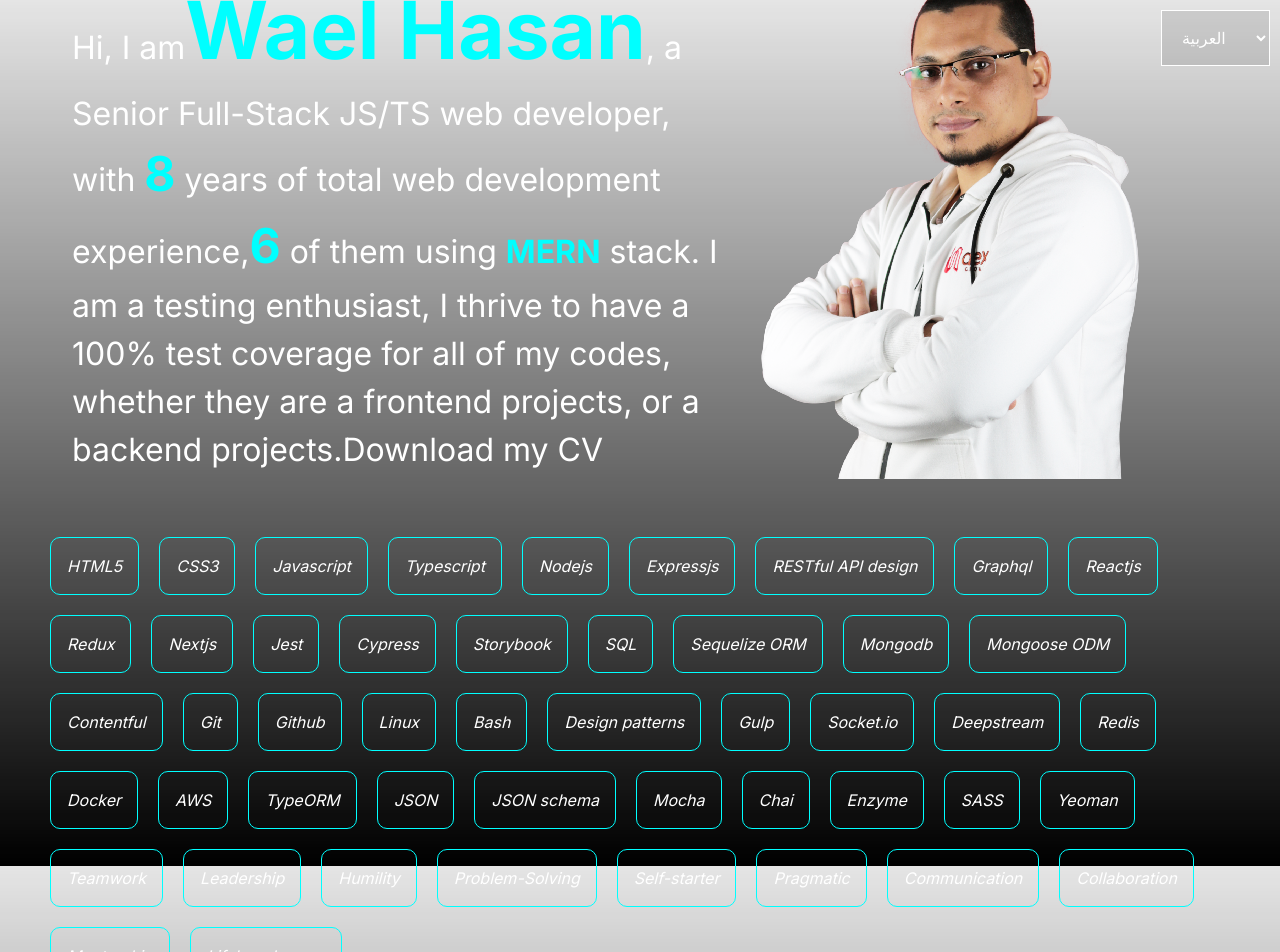
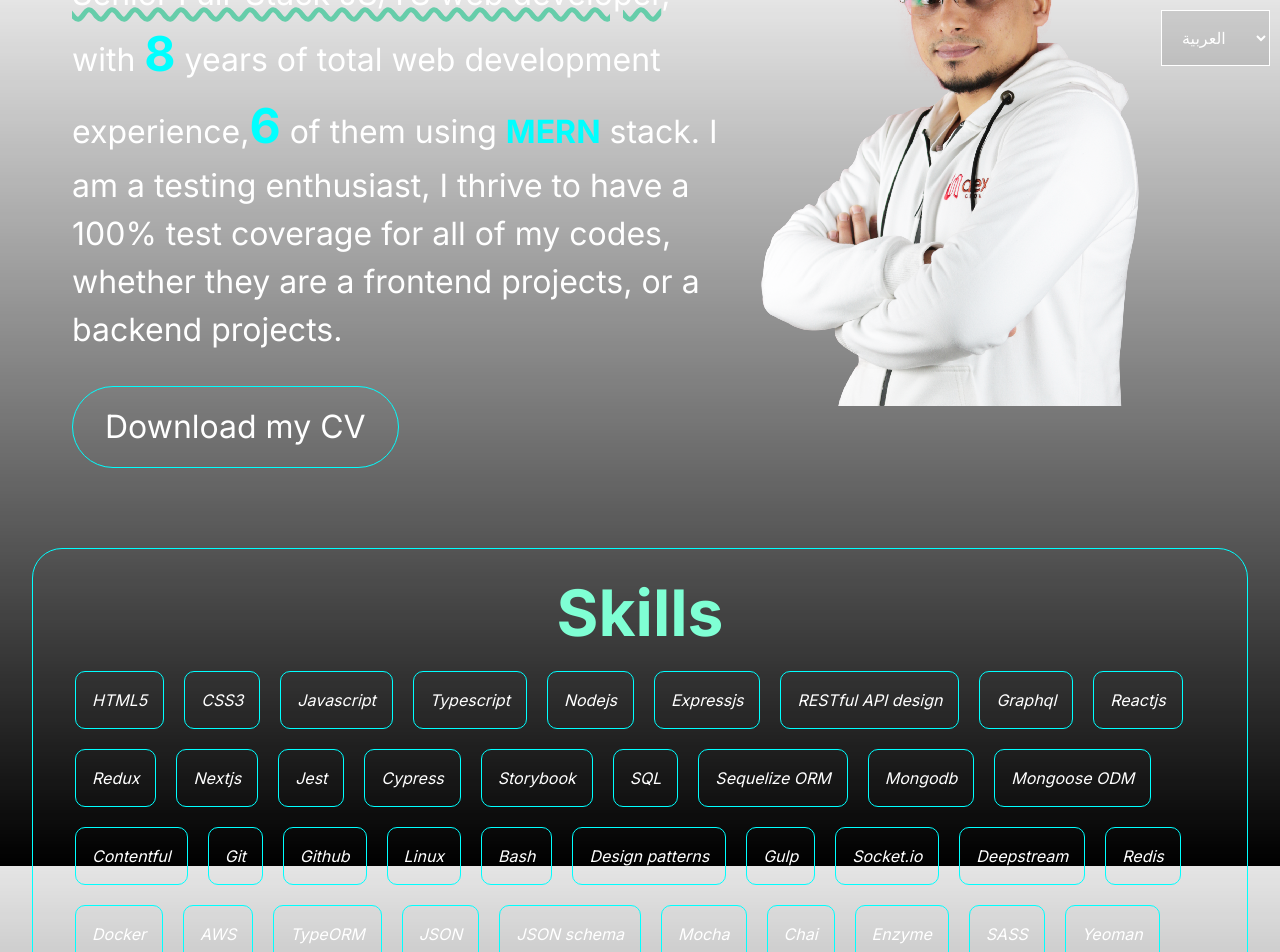
Before and after one commit to waelhasan/personal-site, a Next.js app: page / in a window 1280 px wide. Shown: the top 952 px of the page. Built offline with nearby package versions, Linux system fonts and the light colour scheme.

Commit message:
More enhancements

```diff
--- a/src/app/page.tsx
+++ b/src/app/page.tsx
@@ -26,13 +26,30 @@ const Skill = ({ title }: { title: string }) => (
 )
 
 const Skills = () => (
+  <figure style={{
+    position: "relative",
+    border: "1px solid cyan",
+    borderRadius: "30px",
+    padding: "2rem",
+    margin: "0 2rem"
+  }}>
     <div style={{
+      marginTop: "5rem",
       display: "flex",
       flexWrap: "wrap",
       maxWidth: "1200px"
     }}>
+      <figcaption style={{
+        position: "absolute",
+        left: "50%",
+        top: "1rem",
+        transform: "translateX(-50%)",
+      }}>
+        <Important level={2} color="aquamarine">Skills</Important>
+      </figcaption>
       {info.skills.map(skill => <Skill key={skill} title={skill} />)}
     </div>
+  </figure>
 )
 
 const LevelsToFontSizeMap = {
@@ -43,13 +60,39 @@ const LevelsToFontSizeMap = {
   5: "1rem",
 }
 
-const Important = ({ level, children }: {
+const Important = ({ level, color = "cyan", children }: {
   level: keyof typeof LevelsToFontSizeMap,
-  children: string
+  children: string,
+  color?: string
 }) => (
-  <strong style={{ fontSize: LevelsToFontSizeMap[level], color: "cyan" }}>
+  <strong style={{ fontSize: LevelsToFontSizeMap[level], color: color }}>
     {children}
   </strong>
+)
+
+const DownloadCVButton = () => (
+  <a
+    download={true}
+    href="/cv.pdf"
+    style={{
+      display: "block",
+      padding: "1rem 2rem",
+      border: "1px solid cyan",
+      borderRadius: "50px",
+      width: "fit-content",
+      margin: "2rem 0"
+    }}>
+    Download my CV
+  </a>
+)
+
+const Title = ({ title }: { title: string }) => (
+  <span style={{
+    textDecorationLine: "underline",
+    textDecorationStyle: "wavy",
+    textDecorationColor: "mediumaquamarine",
+    textDecorationThickness: "5px"
+  }}>{title}</span>
 )
 
 export default function Home() {
@@ -66,16 +109,18 @@ export default function Home() {
         display: "flex",
         maxWidth: "1200px",
         padding: "2rem",
-        marginBottom: "1rem"
+        marginBottom: "1rem",
+        alignItems: "center"
       }}>
         <div style={{ fontSize: "2rem" }}>
-          Hi, I am
+          Hi there, <br/>I am
           <Important level={1}>{info.fullName}</Important>,
-          a {info.title}, with <Important level={3}>8</Important> years of total web development experience,
+          a <Title title={info.title} />, with <Important level={3}>8</Important> years of total web development experience,
           <Important level={3}>6</Important> of them using <Important level={4}>MERN</Important> stack.
           I am a testing enthusiast, I thrive to have a 100% test coverage for all of my codes, whether they are a frontend projects,
           or a backend projects.
-          <a download={true} href="/cv.pdf">Download my CV</a>
+
+          <DownloadCVButton />
         </div>
         <Image width="500" height="500" src="/pic1.png" alt="Wael Hasan picture" />
       </div>
```
Lines whose indentation alone changed are shown as unchanged.
